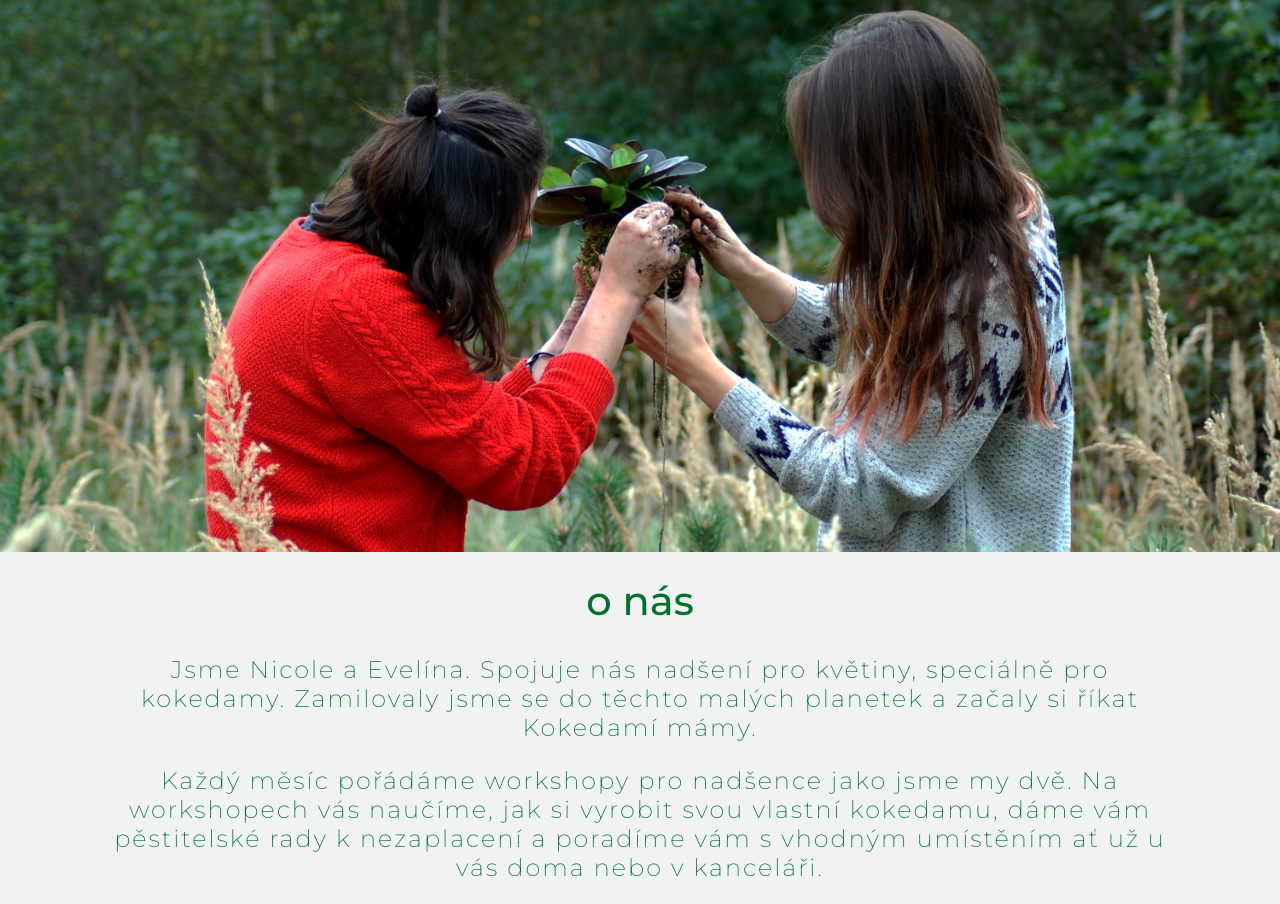
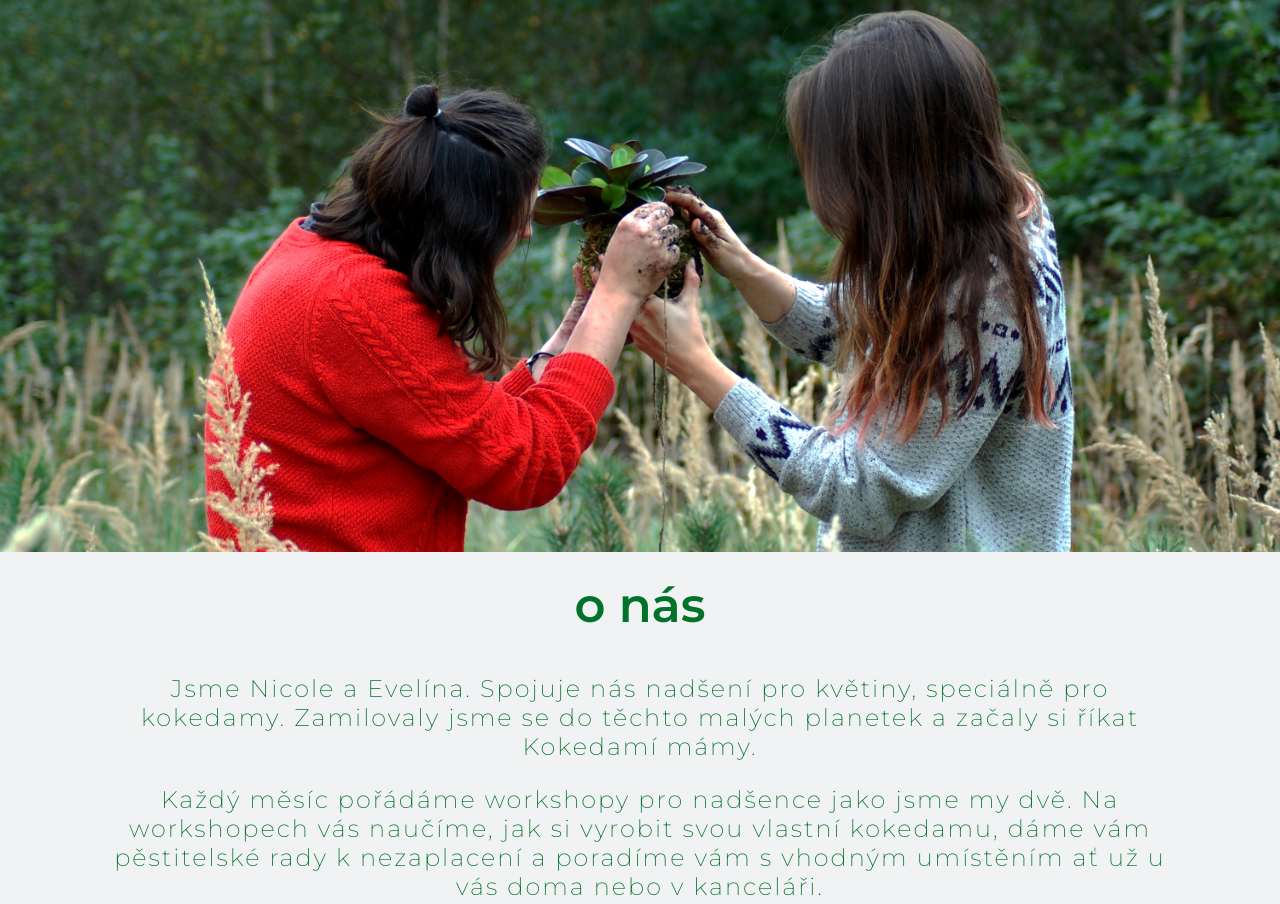
Before and after one commit to xylnx/comp-kokedami-mamy, a Gatsby site: page / in a window 1280 px wide. Shown: the part 193-1097 px from the top of the page. Built offline with nearby package versions, Linux system fonts and the light colour scheme; Gatsby itself is replaced by a stand-in of ours.

Commit message:
Style headings (h1 + h2)

```diff
--- a/src/assets/scss/global.scss
+++ b/src/assets/scss/global.scss
@@ -127,11 +127,18 @@ a {
 }
 
 h1 {
-  margin-bottom: 3rem;
-  font-size: 4rem;
+  margin-top: 0;
+  margin-bottom: 4rem;
+  font-size: 4.8rem;
   text-align: center;
+  font-weight: 600;
+}
+
+h2 {
+  margin-top: 0;
+  margin-bottom: 3.2rem;
+  font-size: 3rem;
   font-weight: 500;
-
 }
 
 .container {
```
